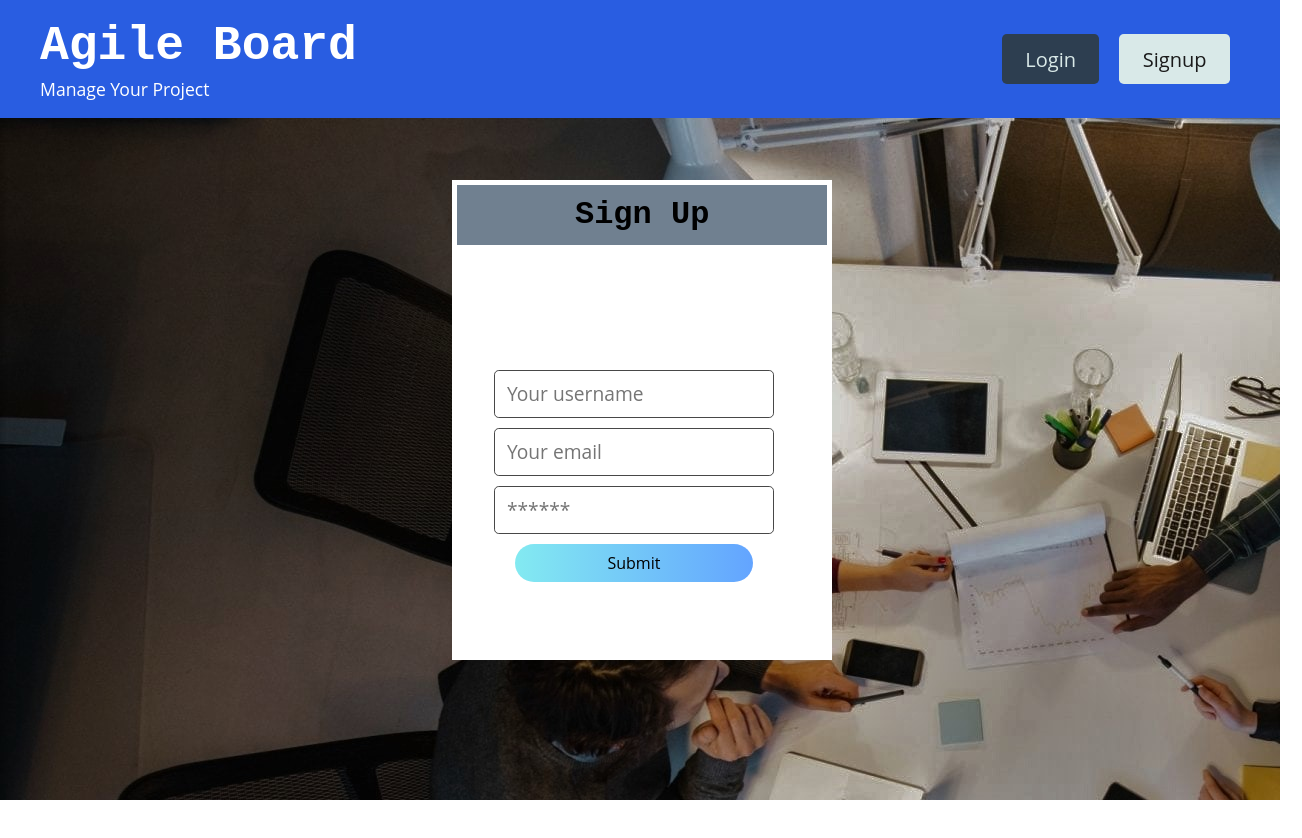
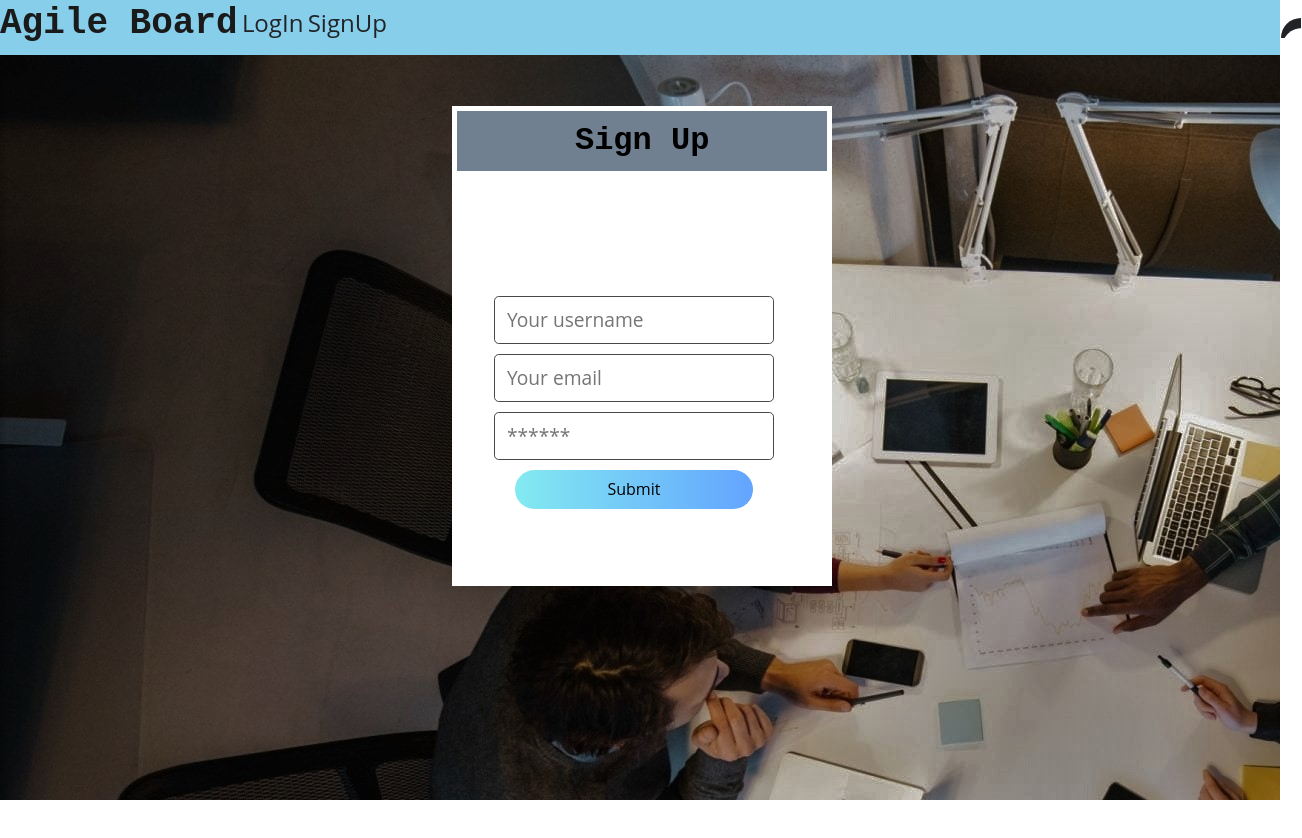
Before and after one commit to Sivaparam/E-commerce-platform, a React (Create React App) app in the folder client/: page /signup in a window 1280 px wide. Shown: the top 838 px of the page, 1302 px wide, since content can reach past the window. Built offline with nearby package versions, Linux system fonts and the light colour scheme.

Commit message:
added headerv1

```diff
--- a/client/src/components/Header.js
+++ b/client/src/components/Header.js
@@ -17,41 +17,65 @@ const Header = () => {
 };
 
   return (
-    <header className="p-3 mb-2 bg-primary text-white"  >
-      <div className="container flex-row justify-space-between-lg justify-center align-center" >
-        <div>
-          <h1 className="m-0" style={{ fontSize: '3rem' }}>
-            Agile Board
-          </h1>
-          <p className="m-0"> Manage Your Project </p>
 
-        </div>
+    <div class="navigation-bar">
+    <div class='navTitle'>
+      <h1>
+        Agile Board
+      </h1>
+    </div>
+
+
         <div>
           {Auth.loggedIn() ? (
             <>
-            <div>
-            <Link className="btn btn-lg btn-light m-2" to="/">
-               Home
+          <ul>
+            <li class='list active'>
+            <a>
+           <Link class="btn btn-lg btn-light m-2" to="/">
+            <span class='text'> Home</span>
             </Link>
-            </div>
+            </a>
+          </li>
+            <li class='list'>
+             <a>
+            <button class="btn btn-lg btn-light m-2" onClick={logout}>
+            <span class='text' >  Logout</span>
+            </button>
+            </a>
+            </li>
+            </ul>
 
-            <button className="btn btn-lg btn-light m-2" onClick={logout}>
-              Logout
-            </button>
             </>
           ) : (
             <>
-              <Link className="btn btn-lg btn-primary m-2" to="/login">
-                Login
-              </Link>
-              <Link className="btn btn-lg btn-light m-2" to="/signup">
-                Signup
-              </Link>
+             <ul>
+              <li class='list'>
+                <a>
+                <Link to="/login">
+                  <span class='icon'>LogIn</span>
+                  <span class='text'>  Login</span>
+                </Link>
+                </a>
+                  </li>
+                    <li class='list'>
+                      <a>
+                      <Link to="/signup">
+                      <span class='icon'>SignUp</span>
+                      <span class='text'> Signup</span>
+                      </Link>
+                      </a>
+                      </li>
+                      <div class="indicator"></div>
+                </ul>
+
+
+
             </>
           )}
         </div>
-      </div>
-    </header>
+
+   </div>
   );
 };
 
--- a/client/src/index.css
+++ b/client/src/index.css
@@ -1730,7 +1730,115 @@ label form [type='radio'] {
   }
 }
 
-
+/*Header*/
+:root{
+  --clr:#222327;
+}
+.navigation-bar{
+  position: relative;
+  width:100%;
+  float: left;
+  height: 55px;
+  background: skyblue;
+  display: flex;
+
+  align-items: center;
+
+}
+
+.navigation-bar ul{
+  display: flex;
+  width: 350px;
+}
+
+.navigation-bar ul li{
+  position: relative;
+  list-style: none;
+  width: 70px;
+  height: 70px;
+  z-index: 1;
+  right: 0px;
+}
+
+.navigation-bar ul li a{
+  position:relative;
+  display: flex;
+  position: relative;
+
+  flex-direction: column;
+  width: 100%;
+  text-align: center;
+  font-weight: 500;
+}
+
+.navigation-bar ul li a .icon{
+  position: relative;
+  display: block;
+  line-height: 75px;
+  font-size: 1.5em;
+  text-align: center;
+  transition: 0.5s;
+  color: var(--clr);
+}
+
+.navigation-bar ul li.active a .icon{
+  transform: translateY(-32px);
+}
+
+
+.navigation-bar ul li a .text{
+  position: absolute;
+  color:var(--clr);
+  font-weight: 400;
+  font-size: 0.75em;
+  letter-spacing: 0.05em;
+  transition: 0.5s;
+  opacity: 0;
+  transform: translateY(20px);
+}
+
+.navigation-bar ul li.active a .text
+{
+  opacity: 1;
+  transform: translateY(10px);
+}
+/* .indicator{ */
+  /* position: absolute; */
+  /* top: -50%; */
+  /* width: 70px; */
+  /* height:70px; */
+  /* background: skyblue; */
+  /* border-radius: 50%; */
+  /* border: 6px solid var(--clr); */
+  /* transition: 0.5s; */
+/* } */
+
+
+/* .indicator::before */
+/* { */
+  /* content: ''; */
+  /* position: absolute; */
+  /* top:50%; */
+  /* left: -22px; */
+  /* width: 20px; */
+  /* height: 20px; */
+  /* background: transparent; */
+  /* border-top-right-radius: 20px; */
+  /* box-shadow: 1px -10px 0 0 var(--clr); */
+/* } */
+
+.indicator::after
+{
+  content: '';
+  position: absolute;
+  top:50%;
+  right: -22px;
+  width: 20px;
+  height: 20px;
+  background: transparent;
+  border-top-left-radius: 20px;
+  box-shadow: -1px -10px 0 0 var(--clr);
+}
 
 /*Login and Sign up style */
 
```
